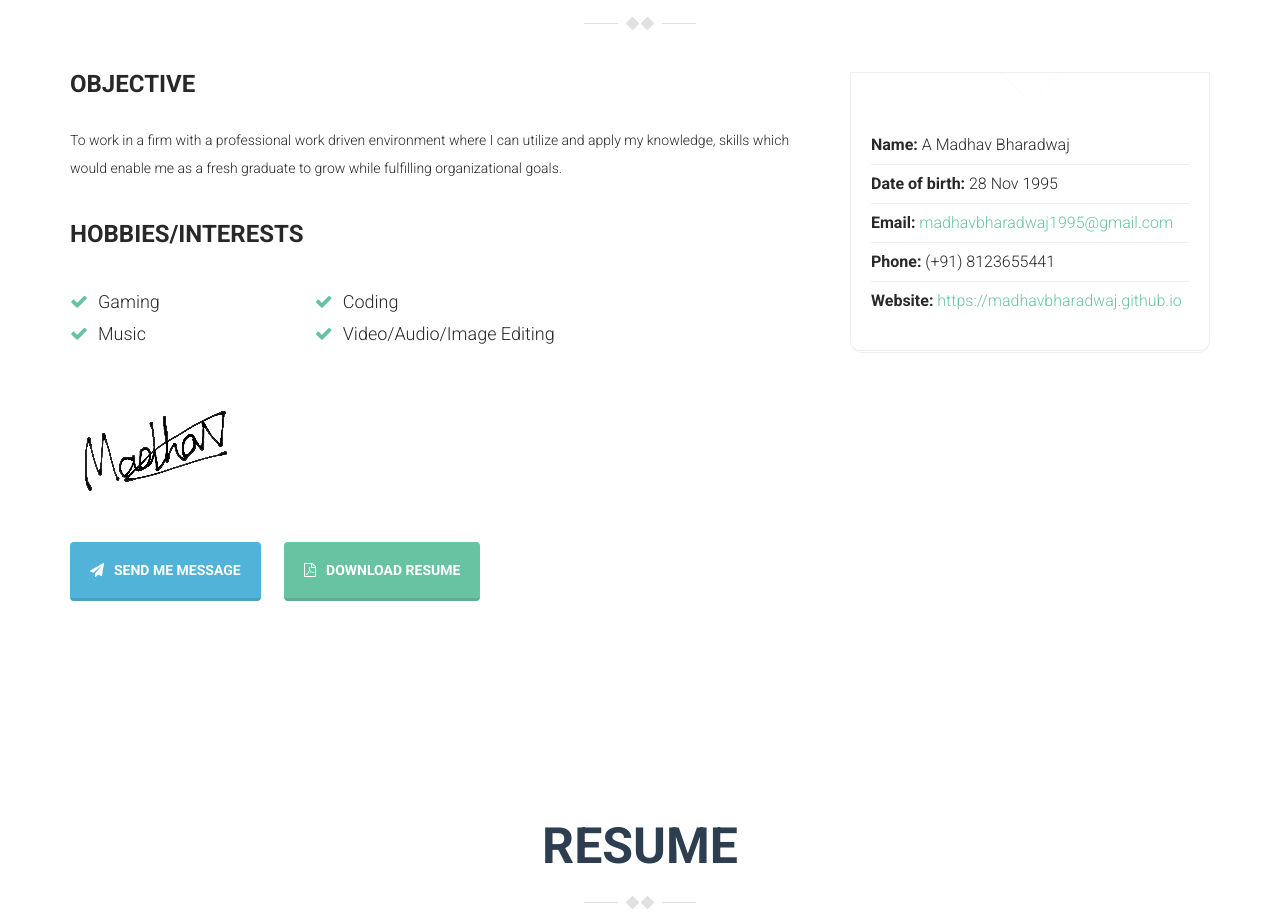
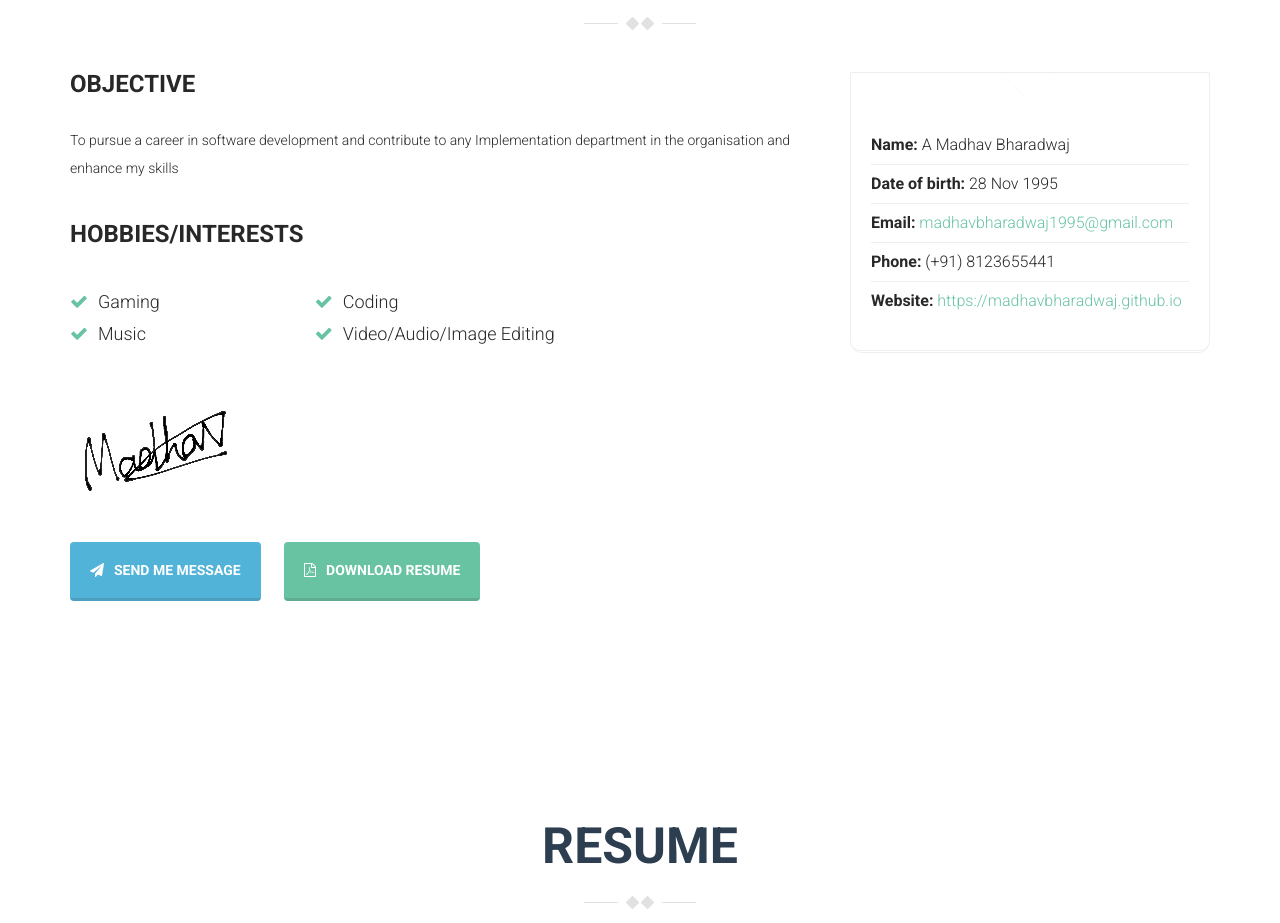
Before and after one commit to madhavbharadwaj/madhavbharadwaj.github.io, a plain HTML site: page index.html in a window 1280 px wide. Shown: the part 1040-1963 px from the top of the page. Drawn offline with Linux system fonts and the light colour scheme; some packages are replaced by stand-ins of ours; a script that the page names is missing; files whose address does not match are found by name.

Commit message:
objective changes

```diff
--- a/index.html
+++ b/index.html
@@ -123,8 +123,9 @@
           <div class="col-md-8 col-md-pull-4">
             <div class="short-info wow fadeInUp">
               <h3>Objective</h3>
-              <p>To work in a firm with a professional work driven environment where I can utilize and apply my knowledge,
-skills which would enable me as a fresh graduate to grow while fulfilling organizational goals.</p>
+              <p>
+				To pursue a career in software development and contribute to any Implementation department in the organisation and enhance my skills
+			  </p>
             </div>
 
             <div class="short-info wow fadeInUp">
```
